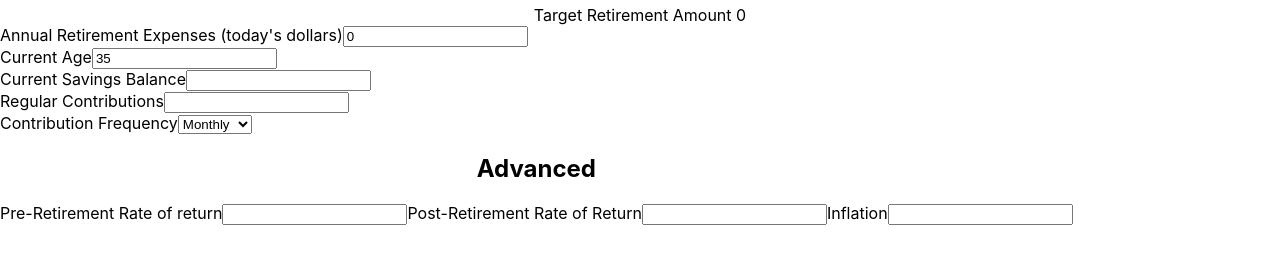
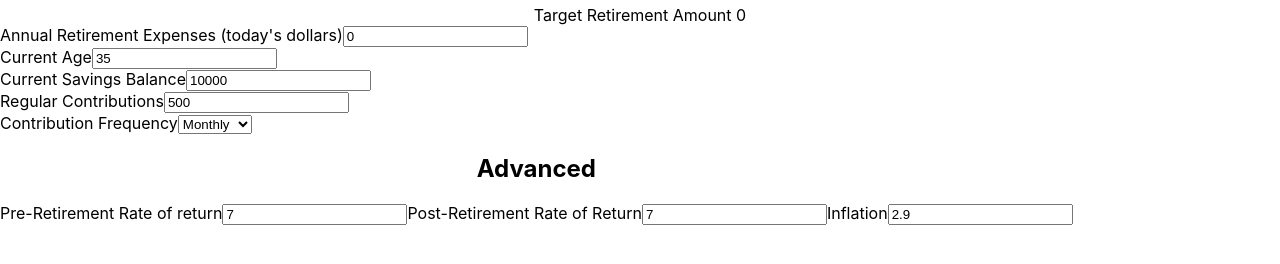
Before and after one commit to aabusaif2001/Calculator-App, a React (Create React App) app in the folder my-app/: page / in a window 1280 px wide. Shown: the part 126-390 px from the top of the page. Built offline with nearby package versions, Linux system fonts and the light colour scheme.

Commit message:
onchange event handlers set

```diff
--- a/my-app/src/App.js
+++ b/my-app/src/App.js
@@ -40,15 +40,16 @@ function App() {
         </label>
         <label>
           Current Savings Balance
-          <input type="number"/>
+          <input type="number" value={currentSavings} onChange={(e)=> setCurrentSavings(parseInt(e.target.value) || 0)}/>
         </label>
         <label>
           Regular Contributions
-          <input type="number"/>
+          <input type="number" value={contributions} onChange={(e)=> setContributions(parseInt(e.target.value) || 0)}/>
         </label>
         <label>
           Contribution Frequency
-          <select>
+          <select
+          value={contributionFreq} onChange={(e)=> setContributionFreq(e.target.value)}>
             <option value="Monthly">Monthly</option>
             <option value="Annually">Annually</option>
           </select>
@@ -57,15 +58,15 @@ function App() {
           <h2>Advanced</h2>
           <label>
             Pre-Retirement Rate of return
-            <input type="number"/>
+            <input type="number" value={preRetROR} onChange={(e)=> setPreRetROR(parseInt(e.target.value) || 0)}/>
           </label>
           <label>
             Post-Retirement Rate of Return
-            <input type="number"/>
+            <input type="number" value={postRetROR} onChange={(e)=> setPostRetROR(parseInt(e.target.value) || 0)}/>
           </label>
           <label>
             Inflation
-            <input type="number"/>
+            <input type="number" value={inflation} onChange={(e)=> setInflation(parseInt(e.target.value) || 0)}/>
           </label>
         </div>
       </form>
```
